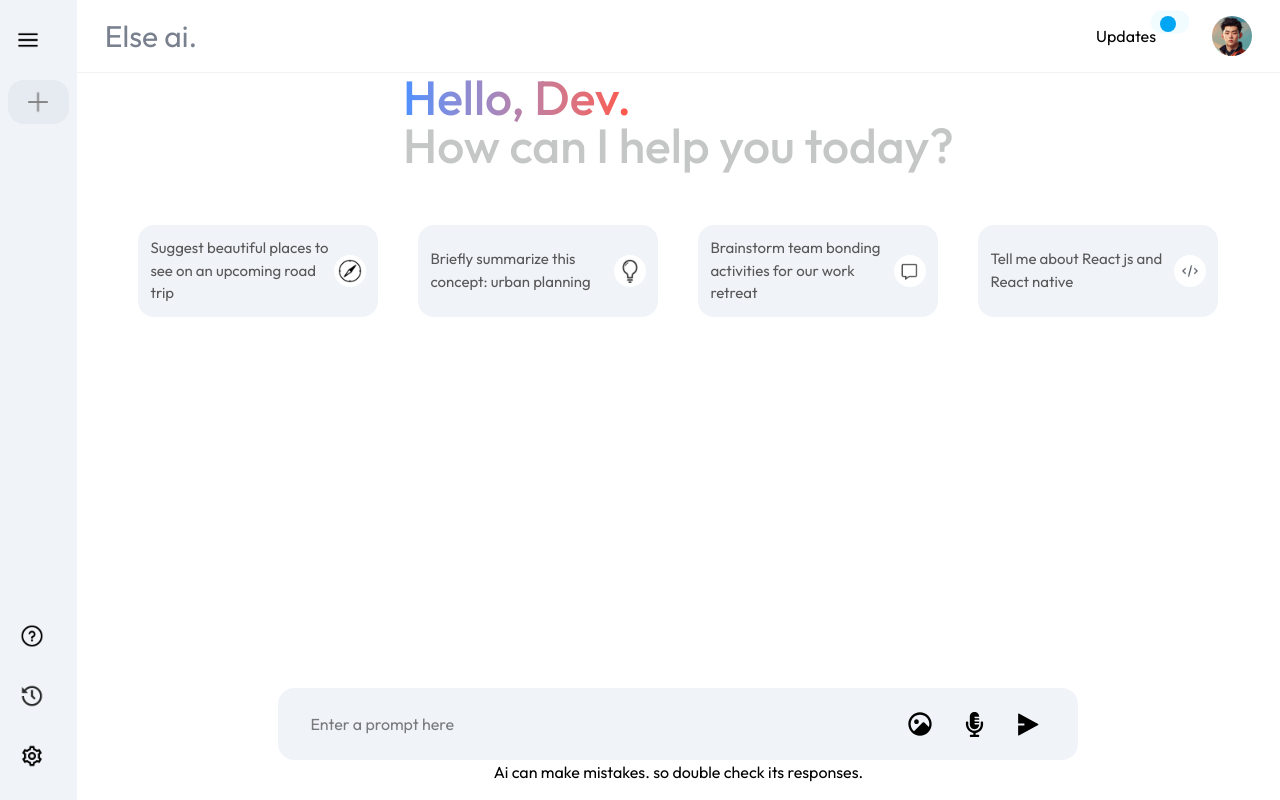
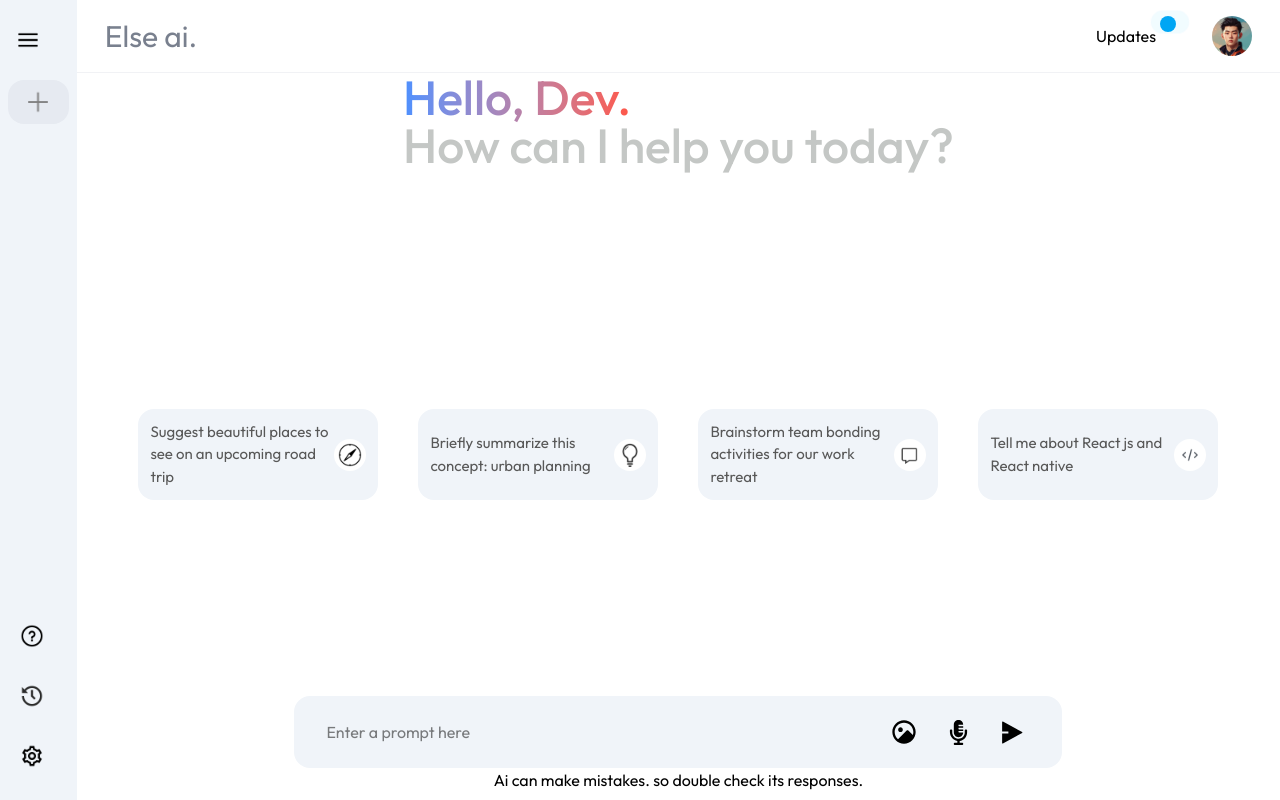
Before and after one commit to SAICHAITANYAK2003/Elseai-gemini-clone, a React (Vite) app in the folder frontend/: page / in a window 1280 px wide. Built offline with nearby package versions, Linux system fonts and the light colour scheme.

Commit message:
height-change

```diff
--- a/frontend/src/components/HeroSection.jsx
+++ b/frontend/src/components/HeroSection.jsx
@@ -89,7 +89,7 @@
     <>
       <div className="flex-1 flex flex-col relative">
         <Navbar />
-        <div className="flex flex-col items-center justify-center ">
+        <div className="flex flex-col flex-1 items-center justify-between ">
           {showResult ? (
             onShowResultData()
           ) : (
@@ -108,7 +108,7 @@
             </>
           )}
 
-          <div className="absolute bottom-1 md:bottom-4 w-[100%] max-w-[800px] z-40">
+          <div className="w-full max-w-[800px] px-4 mb-2">
             <div className="flex items-center space-x-2">
               <button
                 onClick={addNewChat}
```
